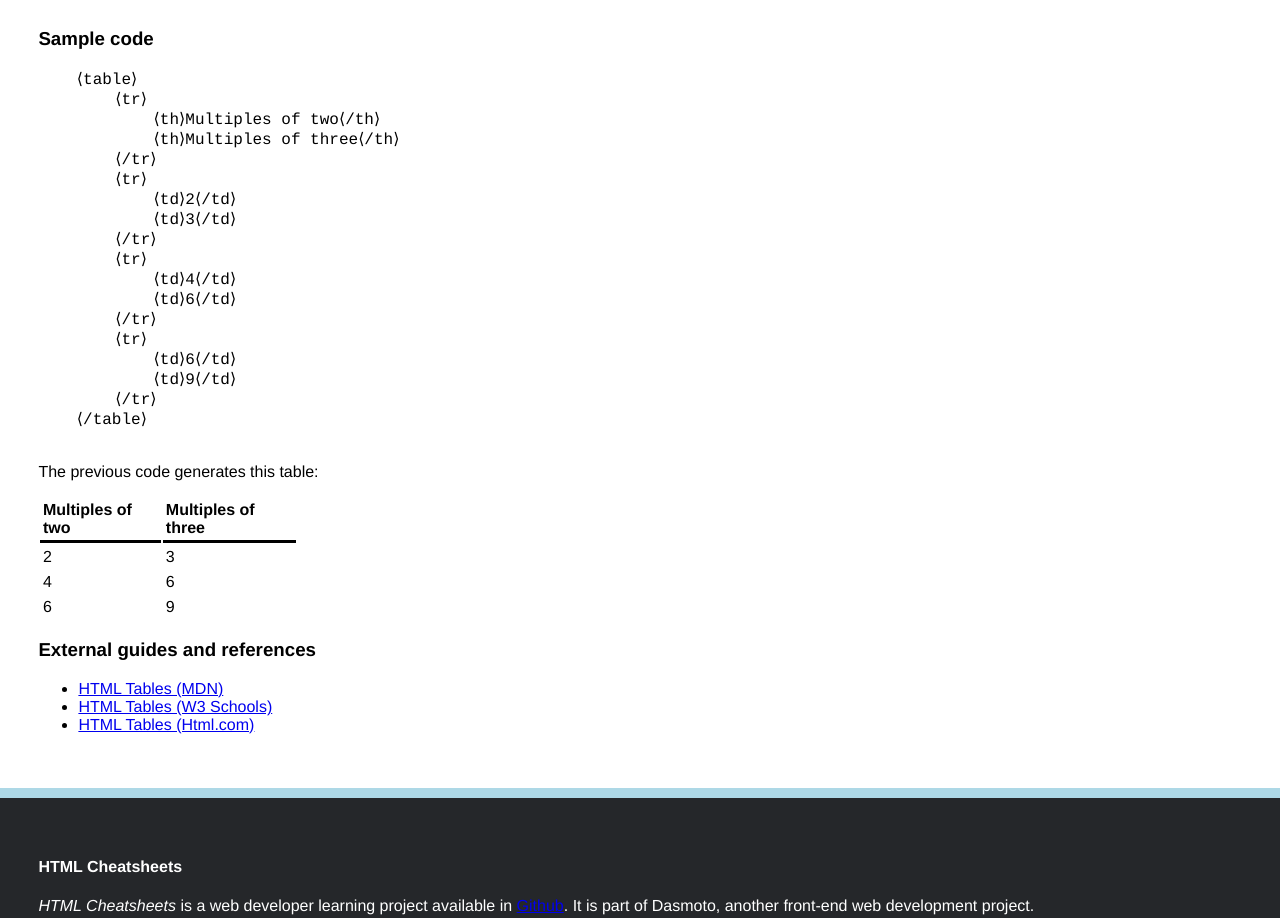
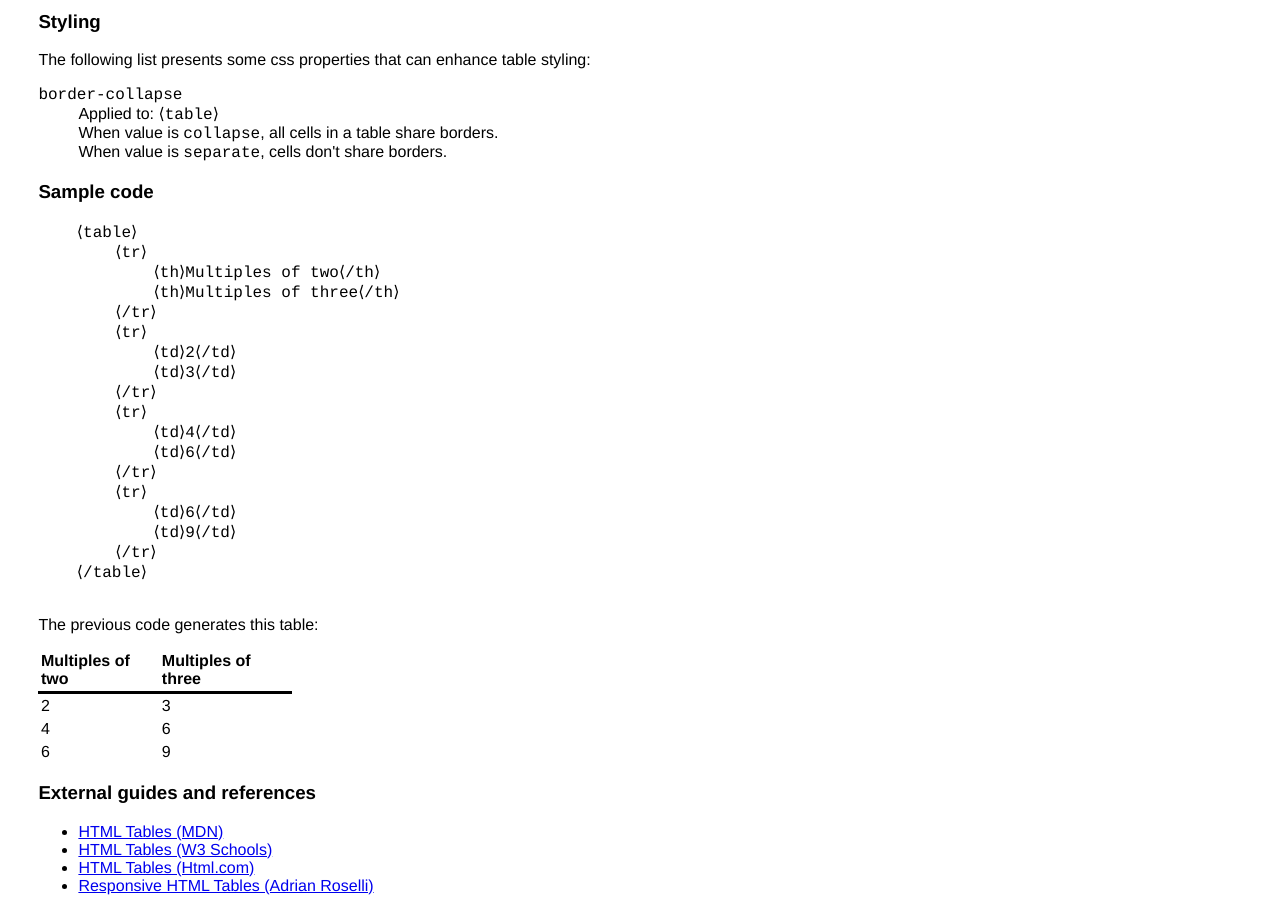
Before and after one commit to oscarmires/dasmoto, a plain HTML site: page tables-cheatsheet/cheatsheet.html in a window 1280 px wide. Shown: the part 687-1605 px from the top of the page. Drawn offline with Linux system fonts and the light colour scheme.

Commit message:
add new external reference in cheatsheet

```diff
--- a/tables-cheatsheet/cheatsheet.html
+++ b/tables-cheatsheet/cheatsheet.html
@@ -94,6 +94,21 @@
                         </tbody>
                     </table>
                 </section>
+                <section class="cheat" id="styling">
+                    <h3>Styling</h3>
+                    <p>
+                        The following list presents some css properties that can enhance table styling:
+                        <dl>
+                            <dt><code>border-collapse</code></dt>
+                            <dd>
+                                Applied to: <code>&lang;table&rang;</code><br>
+                                When value is <code>collapse</code>, all cells in a table share borders.<br>
+                                When value is <code>separate</code>, cells don't share borders.
+                            </dd>
+                        </dl>
+
+                    </p>
+                </section>
                 <section class="cheat" id="sample-code">
                     <h3>Sample code</h3>
                     <code>
@@ -156,6 +171,11 @@
                                 HTML Tables (Html.com)
                             </a>
                         </li>
+                        <li>
+                            <a href="https://adrianroselli.com/2017/11/a-responsive-accessible-table.html" target="_blank">
+                                Responsive HTML Tables (Adrian Roselli)
+                            </a>
+                        </li>
                     </ul>
                 </section>
             </article>
--- a/tables-cheatsheet/cs_styles.css
+++ b/tables-cheatsheet/cs_styles.css
@@ -60,6 +60,7 @@ footer {
 
 table {
     text-align: left;
+    border-collapse: collapse;
 }
 
 th {
```
